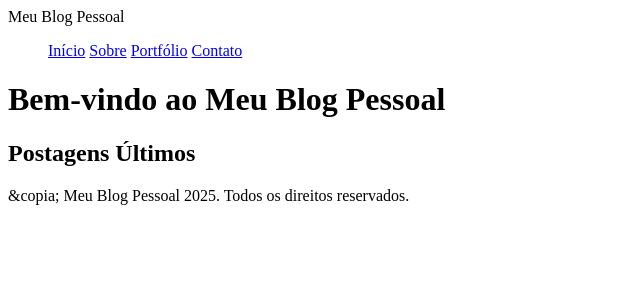
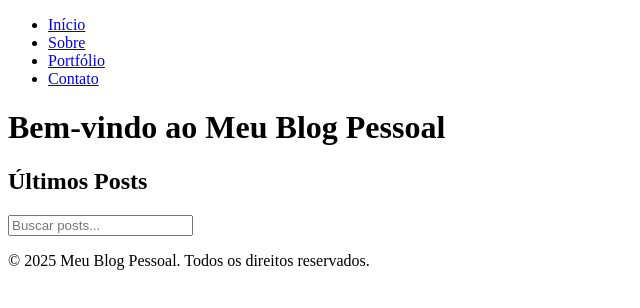
Before and after one commit to pauloweiss/blog-pw, a plain HTML site: page index.html in a window 1280 px wide. Shown: the whole page, without its empty margins (0-640 px from the left). Drawn offline with Linux system fonts and the light colour scheme.

Commit message:
Update index.html

```diff
--- a/index.html
+++ b/index.html
@@ -1,35 +1,34 @@
 <!DOCTYPE html>
-<HTML língua="pt-BR">
-<caboça>
-  <meta conjunto de caracteres="UTF-8">
-  <meta nome="janela de visualização" conteúdo="largura=largura do dispositivo, escala inicial=1,0">
-  <meta http-equiv="Controle de cache" conteúdo="público, idade máxima=31536000">
-  <meta nome="descrição" conteúdo="Blog pessoal de Paulo Weiss sobre tecnologia, desenvolvimento e portfólio.">
-  <título>Meu Blog Pessoal</título>
-  <link relação="pré-carregamento" href="ativos/css/estilos.min.css" como="estilo">
-  <link relação="pré-carregamento" href="https://cdn.jsdelivr.net/npm/marked@4.0.12/lib/marked.min.js">
-  <link relação="folha de estilo" href="ativos/css/estilos.min.css">
-  <link relação="folha de estilo" href="ativos/css/estilo.css">
-</caboça>
-<corpo>
-  <caboçalho>
-    <navegação rótulo de ária="Principal do menu">
+<html lang="pt-BR">
+<head>
+  <meta charset="UTF-8">
+  <meta name="viewport" content="width=device-width, initial-scale=1.0">
+  <meta http-equiv="Cache-Control" content="public, max-age=31536000">
+  <meta name="description" content="Blog pessoal de Paulo Weiss sobre tecnologia, desenvolvimento e portfólio.">
+  <title>Meu Blog Pessoal</title>
+  <link rel="preload" href="assets/css/styles.min.css" as="style">
+  <link rel="preload" href="https://cdn.jsdelivr.net/npm/marked@4.0.12/lib/marked.min.js">
+  <link rel="stylesheet" href="assets/css/styles.min.css">
+</head>
+<body>
+  <header>
+    <nav aria-label="Menu principal">
       <ul>
-        <eu><a href="índice.html">Início</a></eu>
-        <eu><a href="sobre.html">Sobre</a></eu>
-        <eu><a href="portfólio.html">Portfólio</a></eu>
-        <eu><a href="contato.html">Contato</a></eu>
+        <li><a href="index.html">Início</a></li>
+        <li><a href="about.html">Sobre</a></li>
+        <li><a href="portfolio.html">Portfólio</a></li>
+        <li><a href="contact.html">Contato</a></li>
       </ul>
-    </navegação>
+    </nav>
     <h1>Bem-vindo ao Meu Blog Pessoal</h1>
-  </caboçalho>
-  <principal>
-    <sessão>
-      <h2>Postagens Últimos</h2>
-      <entrada tipo="texto" id="barra de pesquisa" espanhol reservado="Postes de ônibus...">
-      <dividir id="contêiner de postes"></dividir>
-    </sessão>
-  </principal>
-  <rodapé>
-    <p>&copia; Meu Blog Pessoal 2025. Todos os direitos reservados.</p>
-  </rodapé>
+  </header>
+  <main>
+    <section>
+      <h2>Últimos Posts</h2>
+      <input type="text" id="search-bar" placeholder="Buscar posts...">
+      <div id="posts-container"></div>
+    </section>
+  </main>
+  <footer>
+    <p>&copy; 2025 Meu Blog Pessoal. Todos os direitos reservados.</p>
+  </footer>
```
